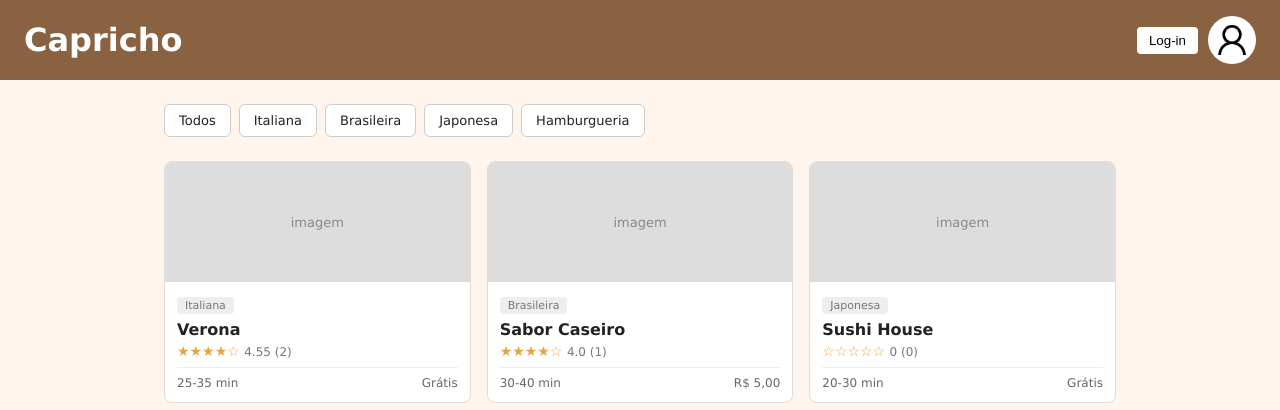
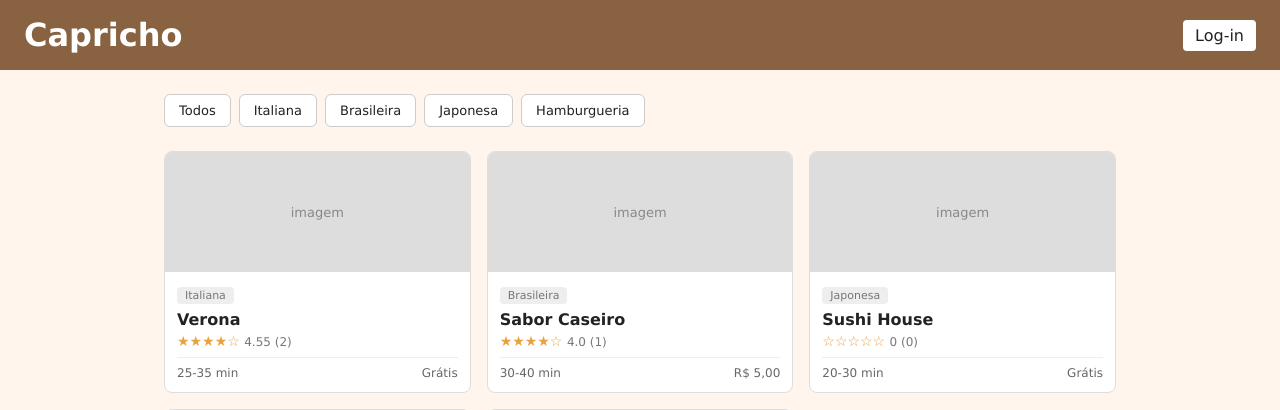
Before and after one commit to guiPrunes/project-web-restaurant, a Flask app: page / in a window 1280 px wide. Shown: the top 410 px of the page. Run offline with Flask 3, Linux system fonts and the light colour scheme.

Commit message:
wip: start separating files

```diff
--- a/static/style.css
+++ b/static/style.css
@@ -51,16 +71,24 @@ header.cabecalho {
     padding: 16px 24px;
 }
 
-a.cabecalho-titulo {
+a.cabecalho-titulo,
+h1.cabecalho-titulo {
     font-weight: bold;
-}
-
-header.cabecalho .cabecalho-titulo {
     margin: 0;
     font-size: 32px;
 }
 
-header.cabecalho .cabecalho-menu {
+.cabecalho-botao {
+    background-color: white;
+    color: #222;
+    border: none;
+    padding: 6px 12px;
+    border-radius: 4px;
+    cursor: pointer;
+    margin-left: 8px; /* Cria o espaço entre um botão e outro */
+}
+
+header.cabecalho .cabecalho-menu-admin {
     display: flex;
     justify-content: right;
     align-items: right;
@@ -76,30 +104,13 @@ header.cabecalho .cabecalho-usuario {
     gap: 10px;
 }
 
-header.cabecalho .cabecalho-usuario img {
+div.cabecalho-usuario img.usuario-foto {
     background: #fff;
     border-radius: 100%;
     padding: 2px;
     width: 48px;
     height: 48px;
     cursor: pointer;
-}
-
-
-.wrap {
-    max-width: 1000px;
-    margin: 0 auto;
-    padding: 24px;
-}
-
-.cabecalho-botao {
-    background-color: white;
-    color: black;
-    border: none;
-    padding: 6px 12px;
-    border-radius: 4px;
-    cursor: pointer;
-    margin-left: 8px; /* Cria o espaço entre um botão e outro */
 }
 
 .categorias {
--- a/templates/home.html
+++ b/templates/home.html
@@ -20,16 +20,21 @@
 
         <header class="cabecalho">
             <h1 class="cabecalho-titulo">Capricho</h1>
-            <!--
-            <menu class="cabecalho-menu">
-                <button class="cabecalho-botao">Adicionar</button>
-                <button class="cabecalho-botao">Editar</button>
-                <button class="cabecalho-botao">Excluir</button>
-            </menu>
-            -->
+            {% if admin_logado %}
+                <menu class="cabecalho-menu-admin">
+                    <button class="cabecalho-botao">Adicionar</button>
+                    <button class="cabecalho-botao">Editar</button>
+                    <button class="cabecalho-botao">Excluir</button>
+                </menu>
+            {% endif %}
             <div class="cabecalho-usuario">
-                <button class="cabecalho-botao"><a href="/login">Log-in</a></button>
-                <img name="usuario-foto" src="{{ url_for('static', filename='img/user.png') }}" alt="Foto do usuário" class="cabecalho-usuario-foto">
+                {% if usuario_logado %}
+                    <a class="cabecalho-botao" href="/logout">Log-out</a>
+                    <span class="usuario-nome">{{ usuario_logado }}</span>
+                    <img class="usuario-foto" src="{{ url_for('static', filename='img/user.png') }}" alt="Foto do usuário" class="cabecalho-usuario-foto">
+                {% else %}
+                    <a class="cabecalho-botao" href="/login">Log-in</a>
+                {% endif %}
             </div>
         </header>
         <main>
@@ -41,7 +46,7 @@
                 </div>
                 <div class="grid">
                     {% for restaurante in restaurantes %}
-                    <a class="card" href="#">
+                    <a class="card" href="/restaurante">
                         <div class="card-imagem">imagem</div>
                         <div class="card-info">
                             <span class="categoria">{{ restaurante._categoria }}</span>
--- a/templates/login.html
+++ b/templates/login.html
@@ -25,7 +25,7 @@
             <div class="wrap form-wrap">
                 <div class="form-card">
                     <h2>Entrar</h2>
-                    <form action="/auth" method="POST">
+                    <form action="/login/auth" method="POST">
                         <div class="input-group">
                             <label for="usuario">Usuário</label>
                             <input type="text" id="usuario" name="usuario" required placeholder="Digite seu usuário">
@@ -39,7 +39,7 @@
                         <button type="submit" class="btn-primario">Entrar</button>
                     </form>
                     <p class="form-footer">
-                        Não tem uma conta? <a href="/cadastro">Cadastre-se</a>
+                        Não tem uma conta? <a href="/signin">Cadastre-se</a>
                         <br>
                         <a href="#">Esqueceu a senha?</a>
                     </p>
```
Also changed, not shown: other parts of static/style.css (+30 -22 lines).
